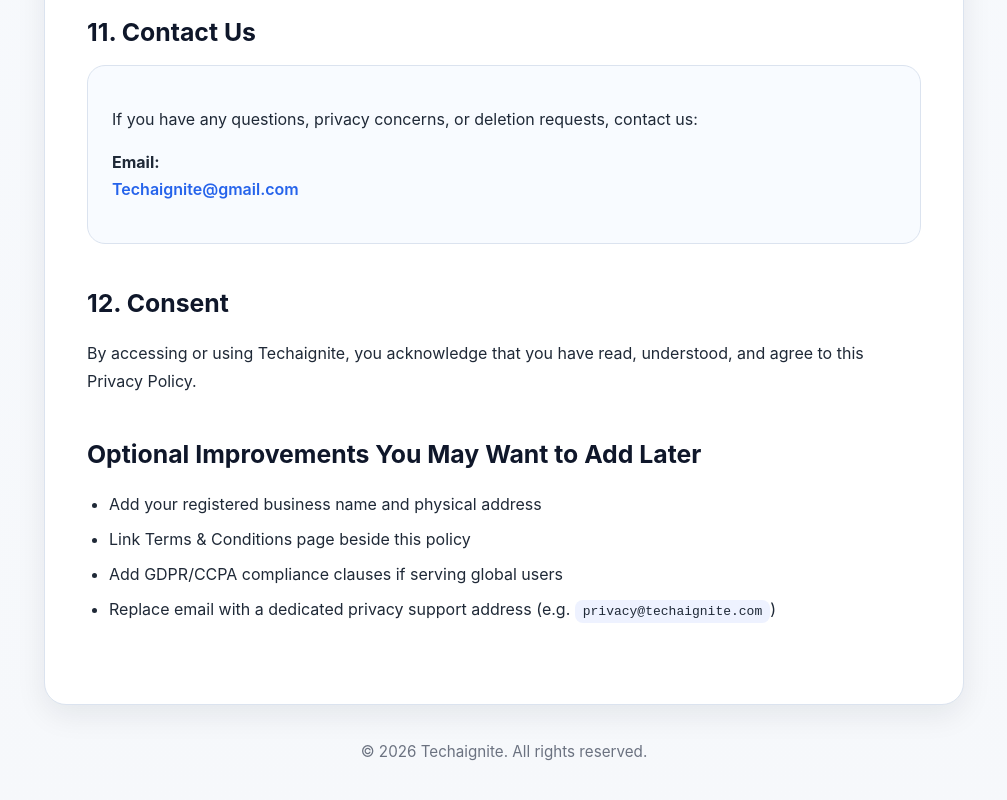
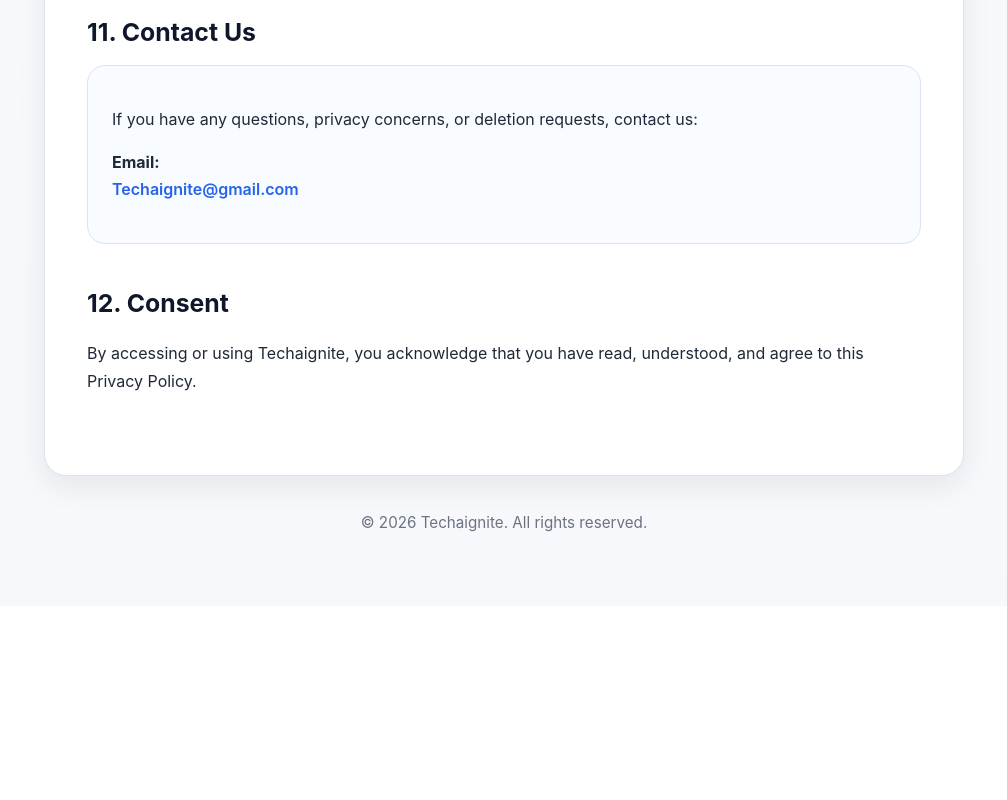
Before and after one commit to techaignite-cell/AIgnite, a plain HTML site: page DPDP_policy.html in a window 1280 px wide. Shown: the part 3477-4277 px from the top of the page, without its empty margins (136-1143 px from the left). After the commit the page ends 4083 px from the top, so only its background shows below. Drawn offline with Linux system fonts and the light colour scheme.

Commit message:
Update DPDP_policy.html

```diff
--- a/DPDP_policy.html
+++ b/DPDP_policy.html
@@ -336,15 +336,6 @@
         </p>
       </section>
 
-      <section>
-        <h2>Optional Improvements You May Want to Add Later</h2>
-        <ul>
-          <li>Add your registered business name and physical address</li>
-          <li>Link Terms & Conditions page beside this policy</li>
-          <li>Add GDPR/CCPA compliance clauses if serving global users</li>
-          <li>Replace email with a dedicated privacy support address (e.g. <code>privacy@techaignite.com</code>)</li>
-        </ul>
-      </section>
 
     </main>
 
```
